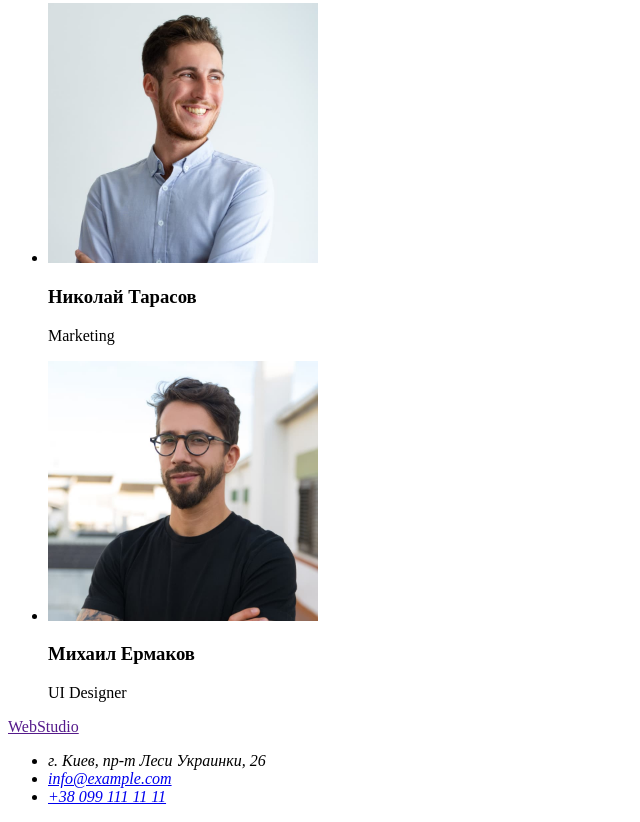
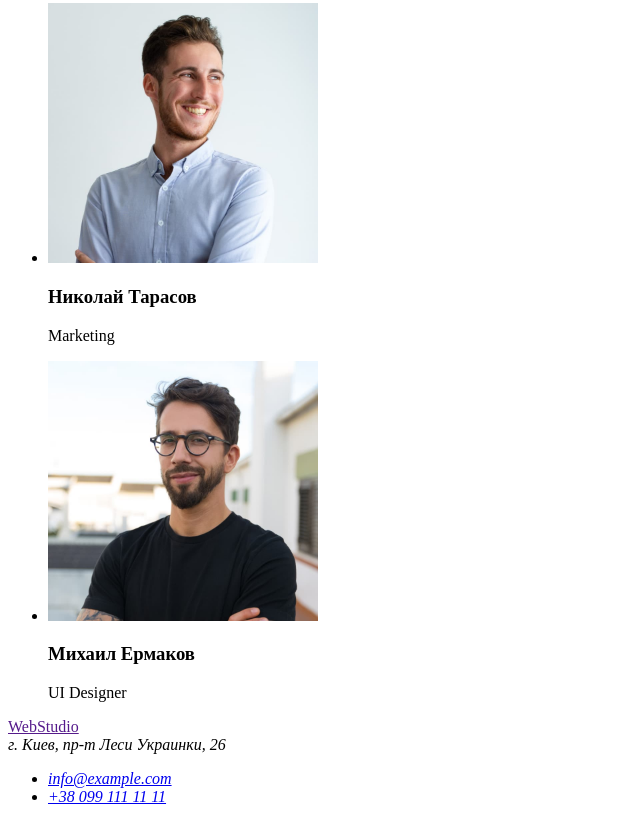
Before and after one commit to anna-kurpas/goit-markup-hw-01, a plain HTML site: page index.html in a window 1280 px wide. Shown: the part 2285-3107 px from the top of the page, without its empty margins (0-640 px from the left). Drawn offline with Linux system fonts and the light colour scheme.

Commit message:
change address

```diff
--- a/index.html
+++ b/index.html
@@ -164,8 +164,8 @@
     <footer>
       <a href="" lang="en">WebStudio</a>
       <address>
+        г. Киев, пр-т Леси Украинки, 26
         <ul>
-          <li>г. Киев, пр-т Леси Украинки, 26</li>
           <li><a href="mailto:info@example.com">info@example.com</a></li>
           <li><a href="tel:+380991111111">+38 099 111 11 11</a></li>
         </ul>
```
